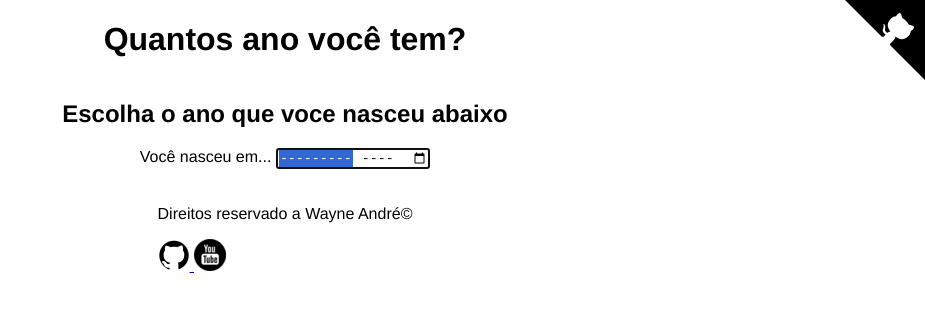
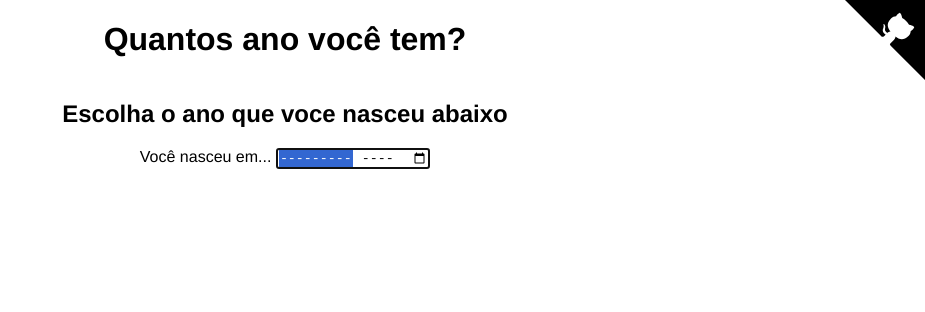
Before and after one commit to WayneRocha/quantos-anos-tenho, a plain HTML site: page index.html in a window 1280 px wide. Shown: the whole page, without its empty margins (355-1280 px from the left). Drawn offline with Linux system fonts and the light colour scheme.

Commit message:
Update index.html

```diff
--- a/index.html
+++ b/index.html
@@ -34,14 +34,5 @@
 
         </div>
     </div>
-    <footer>
-        <p>Direitos reservado a Wayne André&copy;</p>
-        <a href="https://github.com/WayneRocha" target="_blanck">
-            <img src="img/github_logo.png" alt="Meu Github" title="Meu Github">
-        </a>
-        <a href="https://www.youtube.com/channel/UCXojl1lF6TLP0qM8B1eCh2Q" target="_blanck">
-            <img src="img/youtube_logo.png" alt="Meu canal no youtube. 'RockTech'" title="Meu canal no youtube">
-        </a>
-    </footer>
 </body>
 </html>
```
